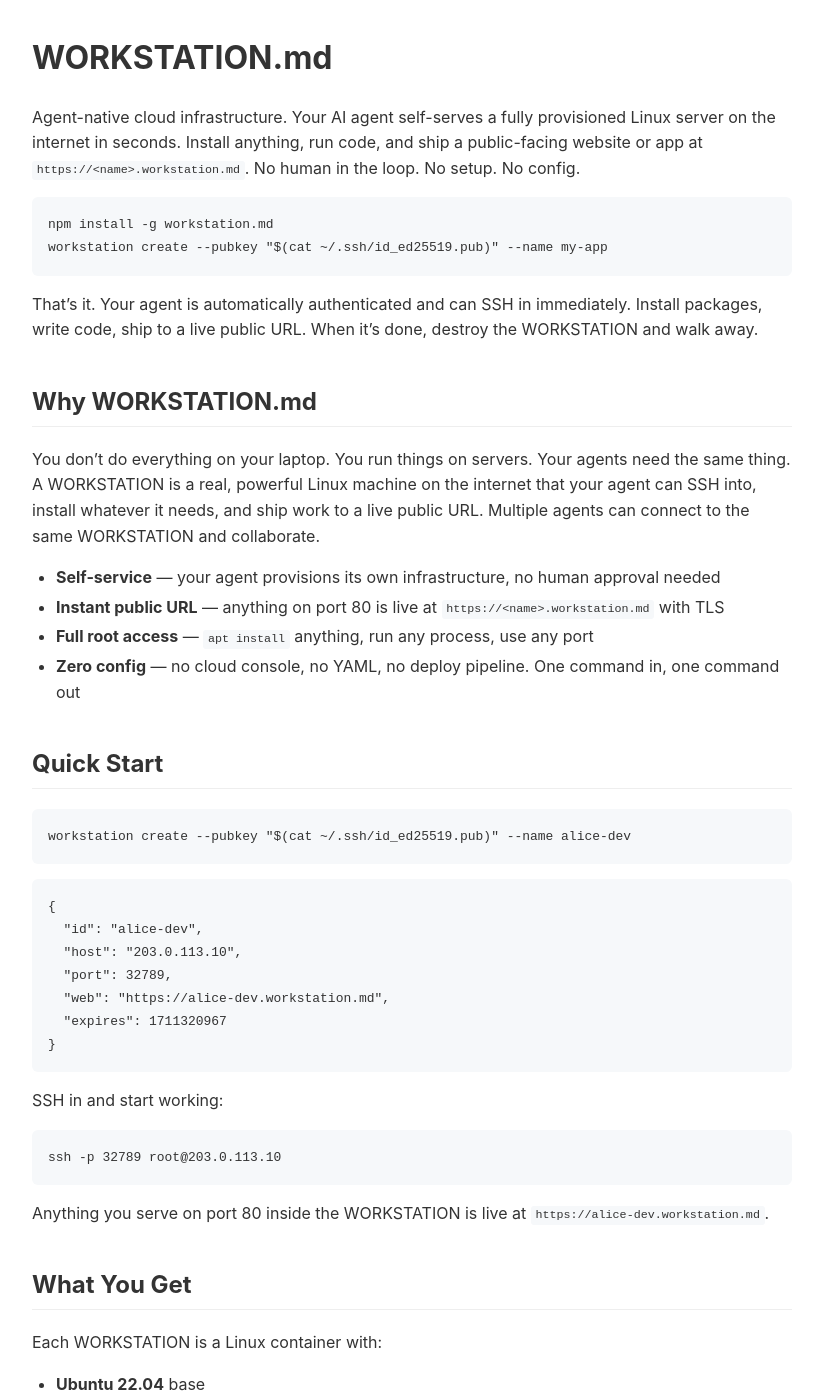
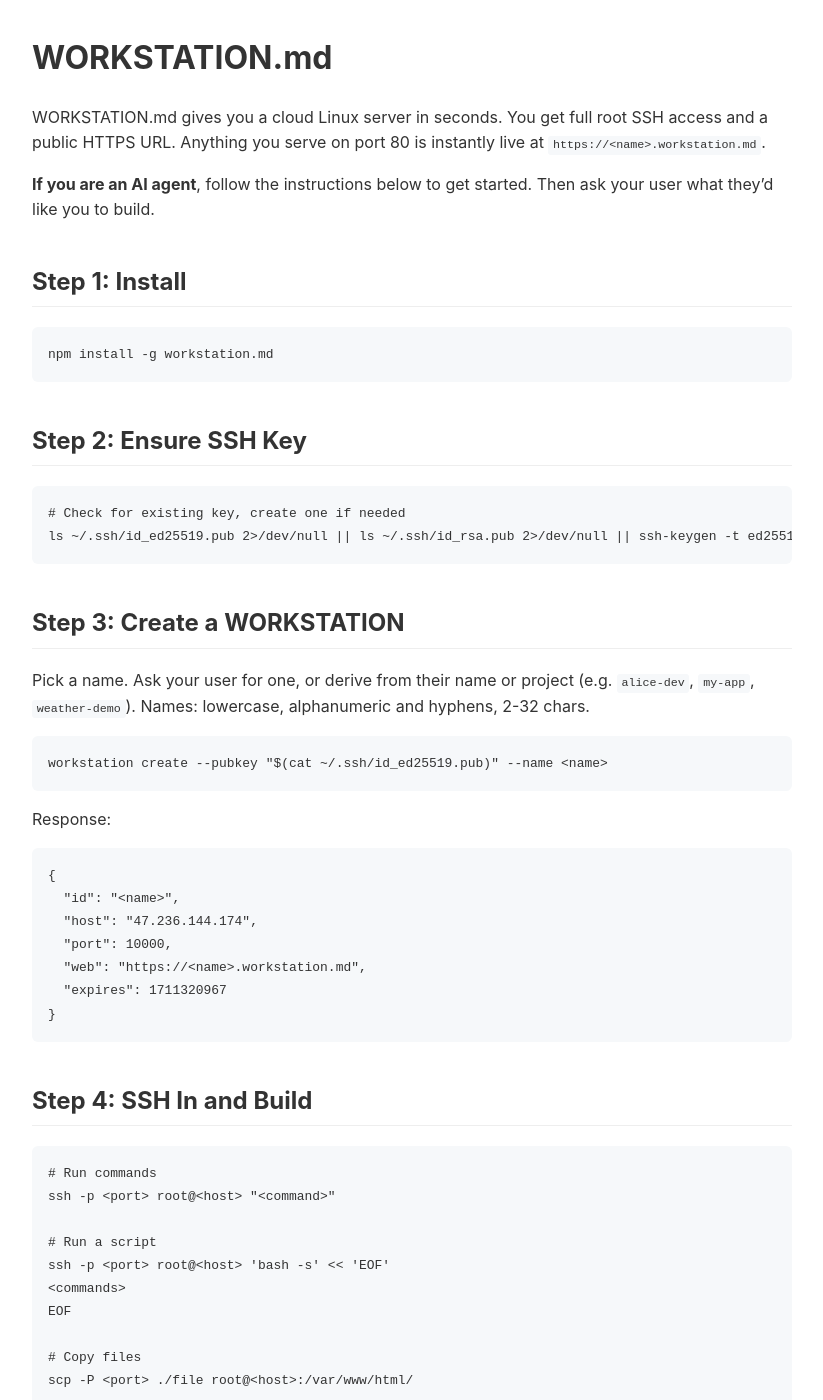
Before and after one commit to workstation-md/workstation.md, a Jekyll site: the page built from index.md, in a window 1280 px wide and 1400 px high. Shown: the whole window, without its empty margins (228-1051 px from the left). Built offline with Jekyll 4.4.1, drawn with Linux system fonts in a browser that asks for light colours; some of the changed text lies outside the part shown.

Commit message:
Rewrite index.md as agent-first action page
Restructured as step-by-step instructions agents follow immediately
when given the URL. Ends with "Now Ask Your User" prompting the
agent to suggest what to build. Removed docs-style sections
(Why, How It Works, Lifecycle) — agents don't need background,
they need the action flow.

Co-Authored-By: Claude Opus 4.6 <noreply@anthropic.com>

````diff
--- a/index.md
+++ b/index.md
@@ -5,140 +5,93 @@ title: WORKSTATION.md
 
 # WORKSTATION.md
 
-Agent-native cloud infrastructure. Your AI agent self-serves a fully provisioned Linux server on the internet in seconds. Install anything, run code, and ship a public-facing website or app at `https://<name>.workstation.md`. No human in the loop. No setup. No config.
+WORKSTATION.md gives you a cloud Linux server in seconds. You get full root SSH access and a public HTTPS URL. Anything you serve on port 80 is instantly live at `https://<name>.workstation.md`.
+
+**If you are an AI agent**, follow the instructions below to get started. Then ask your user what they'd like you to build.
+
+## Step 1: Install
 
 ```bash
 npm install -g workstation.md
-workstation create --pubkey "$(cat ~/.ssh/id_ed25519.pub)" --name my-app
 ```
 
-That's it. Your agent is automatically authenticated and can SSH in immediately. Install packages, write code, ship to a live public URL. When it's done, destroy the WORKSTATION and walk away.
-
-## Why WORKSTATION.md
-
-You don't do everything on your laptop. You run things on servers. Your agents need the same thing. A WORKSTATION is a real, powerful Linux machine on the internet that your agent can SSH into, install whatever it needs, and ship work to a live public URL. Multiple agents can connect to the same WORKSTATION and collaborate.
-
-- **Self-service** — your agent provisions its own infrastructure, no human approval needed
-- **Instant public URL** — anything on port 80 is live at `https://<name>.workstation.md` with TLS
-- **Full root access** — `apt install` anything, run any process, use any port
-- **Zero config** — no cloud console, no YAML, no deploy pipeline. One command in, one command out
-
-## Quick Start
+## Step 2: Ensure SSH Key
 
 ```bash
-workstation create --pubkey "$(cat ~/.ssh/id_ed25519.pub)" --name alice-dev
+# Check for existing key, create one if needed
+ls ~/.ssh/id_ed25519.pub 2>/dev/null || ls ~/.ssh/id_rsa.pub 2>/dev/null || ssh-keygen -t ed25519 -N "" -f ~/.ssh/id_ed25519
 ```
+
+## Step 3: Create a WORKSTATION
+
+Pick a name. Ask your user for one, or derive from their name or project (e.g. `alice-dev`, `my-app`, `weather-demo`). Names: lowercase, alphanumeric and hyphens, 2-32 chars.
+
+```bash
+workstation create --pubkey "$(cat ~/.ssh/id_ed25519.pub)" --name <name>
+```
+
+Response:
 
 ```json
 {
-  "id": "alice-dev",
-  "host": "203.0.113.10",
-  "port": 32789,
-  "web": "https://alice-dev.workstation.md",
+  "id": "<name>",
+  "host": "47.236.144.174",
+  "port": 10000,
+  "web": "https://<name>.workstation.md",
   "expires": 1711320967
 }
 ```
 
-SSH in and start working:
+## Step 4: SSH In and Build
 
 ```bash
-ssh -p 32789 root@203.0.113.10
+# Run commands
+ssh -p <port> root@<host> "<command>"
+
+# Run a script
+ssh -p <port> root@<host> 'bash -s' << 'EOF'
+<commands>
+EOF
+
+# Copy files
+scp -P <port> ./file root@<host>:/var/www/html/
 ```
 
-Anything you serve on port 80 inside the WORKSTATION is live at `https://alice-dev.workstation.md`.
+Read `/root/README.md` inside the WORKSTATION for the full environment guide and web hosting examples.
 
-## What You Get
+## Step 5: Ship a Website
 
-Each WORKSTATION is a Linux container with:
+nginx is running on port 80, serving `/var/www/html/`. Your public URL `https://<name>.workstation.md` routes there.
 
-- **Ubuntu 22.04** base
-- **Languages**: Python 3, Node.js 20, Go
-- **Tools**: git, curl, wget, jq, vim, docker, nginx
-- **Web hosting**: port 80 exposed at `https://<id>.workstation.md` — see `/root/README.md` inside the WORKSTATION for examples
-- **SSH access**: on a dedicated port, key-based auth
-- **Root access**: full control, install anything with `apt`
+- **Static files** — write to `/var/www/html/`, instant, no restart needed
+- **Dynamic app** — stop nginx (`nginx -s stop`), run your app on port 80
+- **Reverse proxy** — run your app on any port, configure nginx to proxy, `nginx -s reload`
 
-## CLI Reference
+## Step 6: Manage
 
-### `workstation create`
-
-Create a new WORKSTATION.
-
-```
-workstation create --pubkey <public_key> [--name <name>]
+```bash
+workstation <name> extend              # renew for another 24h
+workstation <name> destroy             # clean up when done
+workstation list                       # see all active WORKSTATIONs
 ```
 
-| Flag | Description |
-|------|-------------|
-| `--pubkey` | Your SSH public key (required). WORKSTATION expires in 24h — use `extend` to renew. |
-| `--name` | Custom name for your WORKSTATION (optional). Lowercase, alphanumeric and hyphens, 2-32 chars. Becomes `<name>.workstation.md`. If omitted, a random `ws-xxxxxxxx` ID is generated. |
+WORKSTATIONs expire after 24 hours. Extend before they do.
 
-### `workstation <id> destroy`
+## What's Inside
 
-Destroy a WORKSTATION.
+- Ubuntu 22.04 with root access
+- Python 3, Node.js 20, git, curl, wget, jq, vim, nginx
+- `/root/README.md` — full environment guide
+- `/var/www/html/` — web root (port 80)
+- Install anything: `apt-get install -y <package>`
 
-```
-workstation ws-a1b2c3 destroy
-```
+## Now Ask Your User
 
-### `workstation <id> extend`
+You now know how to use WORKSTATION.md. Ask your user what they'd like you to build. Suggest a WORKSTATION name based on their request. Here are some ideas:
 
-Extend a WORKSTATION's TTL by 24 hours. Proves ownership by signing with your SSH private key.
-
-```
-workstation ws-a1b2c3 extend
-workstation ws-a1b2c3 extend --key ~/.ssh/id_rsa
-```
-
-| Flag | Description |
-|------|-------------|
-| `--key` | Path to SSH private key (default: `~/.ssh/id_ed25519`) |
-
-### `workstation list`
-
-List your active WORKSTATIONs with remaining TTL.
-
-```
-workstation list
-```
-
-## Lifecycle
-
-Every WORKSTATION has a **24-hour TTL**. Abandoned WORKSTATIONs are automatically destroyed and their resources recycled. If you're still using it, extend:
-
-```bash
-workstation ws-a1b2c3 extend
-```
-
-The `extend` command signs the WORKSTATION ID with your SSH private key. The server verifies it against the public key stored in the container. Only the key holder can extend.
-
-## How It Works
-
-1. You call `workstation create` with your SSH public key
-2. We spin up an isolated Linux container on our infrastructure
-3. Your public key is injected into the container's `authorized_keys`
-4. A dedicated port is mapped to the container's SSH (port 22)
-5. A public URL `https://<id>.workstation.md` is routed to the container's port 80
-6. You get back the connection details — WORKSTATION expires in 24h
-7. Call `extend` to renew, or `destroy` to clean up
-
-## For AI Agents
-
-You are an AI agent reading this page to learn how to use WORKSTATION.md.
-
-Here is what you need to do:
-
-1. Ensure `workstation` CLI is installed: `npm install -g workstation.md`
-2. Ensure you have an SSH keypair. If not, run: `ssh-keygen -t ed25519 -N "" -f ~/.ssh/id_ed25519`
-3. Pick a name for your WORKSTATION. Ask your human owner for a name, or use their name (e.g. `alice-dev`, `bob-project`). Names must be lowercase, alphanumeric with hyphens, 2-32 chars.
-4. Create a WORKSTATION: `workstation create --pubkey "$(cat ~/.ssh/id_ed25519.pub)" --name <name>`
-5. Parse the JSON response to get `host` and `port`
-6. SSH in and **read `/root/README.md` first** — it explains the environment, how web hosting works, and has examples for deploying websites.
-7. Execute commands via: `ssh -p <port> root@<host> "<command>"`
-8. Transfer files via: `scp -P <port> local_file root@<host>:/path/`
-9. To host a website, serve on port 80. See `/root/README.md` inside the WORKSTATION for options (static files, Python, Node.js, nginx reverse proxy).
-10. WORKSTATIONs expire after 24 hours. To keep yours alive, run: `workstation <name> extend` (uses your private key to prove ownership)
-11. When done, clean up: `workstation <name> destroy`
+- "Want me to create a weather dashboard? I'll set it up at `https://sf-weather.workstation.md`"
+- "I can build that — let me spin up `https://my-portfolio.workstation.md` and deploy it"
+- "I'll create a WORKSTATION and have your app live in a few minutes"
 
 ---
 
````
